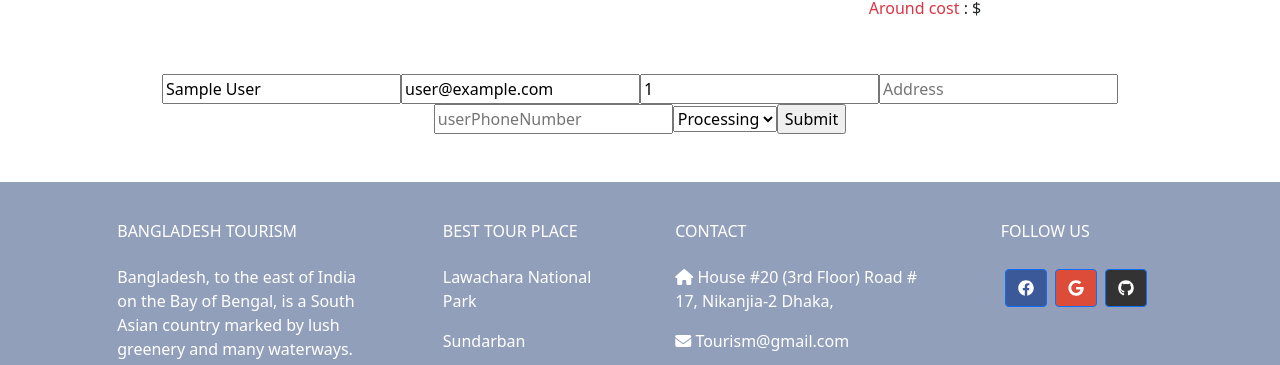
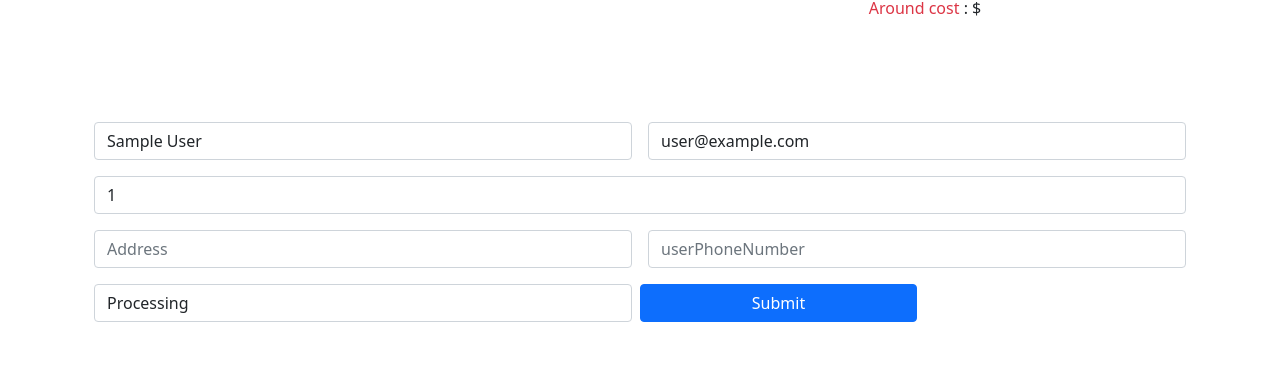
Before and after one commit to Mrinal-KANTI55/BangladeshTourism, a React (Create React App) app: page /selectoffer/1 in a window 1280 px wide. Shown: the part 182-547 px from the top of the page. Built offline with nearby package versions, Linux system fonts and the light colour scheme; no server answers; sample sign-in values are in the browser's storage.

Commit message:
not found add

```diff
--- a/src/App.js
+++ b/src/App.js
@@ -8,6 +8,7 @@ import Home from './Pages/Home/Home';
 import LogIn from './Pages/LogIn/LogIn';
 import PrivateRoute from './Pages/LogIn/PrivateRoute/PrivateRoute';
 import ManageAllOffer from './Pages/ManageAllOffer/ManageAllOffer';
+import NotFound from './Pages/NotFound/NotFound';
 import SelectOffer from './Pages/TourismOffer/SelectOffer/SelectOffer';
 import TourismOffer from './Pages/TourismOffer/TourismOffer';
 import AuthProvider from './UseContext/AuthProvider';
@@ -19,6 +20,9 @@ function App() {
         <BrowserRouter>
           <Header></Header>
           <Switch>
+          <Route exact path='/'>
+              <Home></Home>
+            </Route>
             <Route path='/home'>
               <Home></Home>
             </Route>
@@ -40,6 +44,9 @@ function App() {
             <PrivateRoute path='/selectoffer/:offerid'>
             <SelectOffer></SelectOffer>
           </PrivateRoute>
+          <Route path='*'>
+              <NotFound></NotFound>
+            </Route>
           </Switch>
           <Footer></Footer>
         </BrowserRouter>
--- a/src/Pages/Header/Header.js
+++ b/src/Pages/Header/Header.js
@@ -11,7 +11,7 @@ const Header = () => {
             <h2>header</h2>
             <Navbar collapseOnSelect expand="lg" bg="dark" variant="dark" fixed="top">
                 <Container>
-                    <Navbar.Brand href="#home">Bangladesh Tourism</Navbar.Brand>
+                    <Navbar.Brand href="/home">Bangladesh Tourism</Navbar.Brand>
                     <Navbar.Toggle aria-controls="responsive-navbar-nav" />
                     <Navbar.Collapse id="responsive-navbar-nav">
                         <Nav className="me-auto text-decoration-none">
--- a/src/Pages/ManageAllOffer/UserBuyOffer/UserBuyOffer.js
+++ b/src/Pages/ManageAllOffer/UserBuyOffer/UserBuyOffer.js
@@ -4,7 +4,7 @@ import { Button, Table } from 'react-bootstrap';
 const UserBuyOffer = (props) => {
     const { _id, userName, userEmail, location_id, userAddress, userPhoneNumber, OrederState } = props.offer;
     const handelDelete = id => {
-        const conform = window.confirm('Are you sure delete this account');
+        const conform = window.confirm('Are you sure to delete this Oreder?');
         if (conform) {
             const url = `http://localhost:4000/user/${id}`;
             fetch(url, {
--- /dev/null
+++ b/src/Pages/NotFound/NotFound.js
@@ -0,0 +1,13 @@
+import React from 'react';
+import { Image } from 'react-bootstrap';
+
+const NotFound = () => {
+    const imgUrl=`https://thumbs.dreamstime.com/b/error-page-not-found-glitch-vector-illustration-error-page-not-found-glitch-vector-illustration-114821200.jpg`;
+    return (
+        <div className='my-5'>
+            <Image className='mt-5' src={imgUrl} fluid='true' rounded='true' />
+        </div>
+    );
+};
+
+export default NotFound;
--- a/src/Pages/TourismOffer/SelectOffer/SelectOffer.js
+++ b/src/Pages/TourismOffer/SelectOffer/SelectOffer.js
@@ -37,18 +37,33 @@ const SelectOffer = () => {
                     <h6> <span className='text-danger'>Around cost</span> : $ {price}</h6>
                 </div>
             </div>
-            <form onSubmit={handleSubmit(onSubmit)}>
-                <input value={user.displayName} {...register("userName")} placeholder='userName' />
-                <input value={user.email} {...register("userEmail")} placeholder='userEmail' />
-                <input value={offerid} {...register("location_id")} placeholder='location_id' />
-                <input {...register("userAddress")} placeholder='Address' />
-                <input {...register("userPhoneNumber")} placeholder='userPhoneNumber' />
-                <select {...register("OrederState")}>
-                    <option value="Processing">Processing</option>
-                    <option value="Conform">Conform</option>
-                </select>
-                <input type="submit" />
-            </form>
+            <div className='container mt-5'>
+                <form className="row g-3" onSubmit={handleSubmit(onSubmit)}>
+                    <div className='col-lg-6'>
+                        <input class="form-control" value={user.displayName} {...register("userName")} placeholder='userName' />
+                    </div>
+                    <div className='col-lg-6'>
+                        <input class="form-control" value={user.email} {...register("userEmail")} placeholder='userEmail' />
+                    </div>
+                    <div className='col-lg-12'>
+                        <input class="form-control" value={offerid} {...register("location_id")} placeholder='location_id' />
+                    </div>
+                    <div className='col-lg-6'>
+                        <input class="form-control" {...register("userAddress")} placeholder='Address' />
+                    </div>
+                    <div className='col-lg-6'>
+                        <input class="form-control" {...register("userPhoneNumber")} placeholder='userPhoneNumber' />
+                    </div>
+                    <div className='col-lg-6'>
+                        <select class="form-control" {...register("OrederState")}>
+                            <option value="Processing">Processing</option>
+                            <option value="Conform">Conform</option>
+                        </select>
+                    </div>
+                    <input className='btn btn-primary w-25 text-center' type="submit" />
+                </form>
+
+            </div>
         </div>
     );
 };
--- a/src/Pages/TourismOffer/TourismOffer.js
+++ b/src/Pages/TourismOffer/TourismOffer.js
@@ -14,7 +14,7 @@ const TourismOffer = () => {
     }, []);
     return (
         <div>
-            <h1>TourismOffer {offer.length} </h1>
+            <h1 className='mt-5'>Tour Offer </h1>
             <div className='container my-5'>
 
                 <Row xs={1} md={2} lg={3} className="g-2">
```
